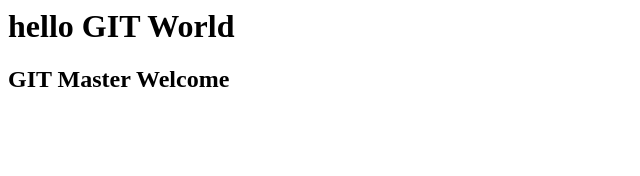
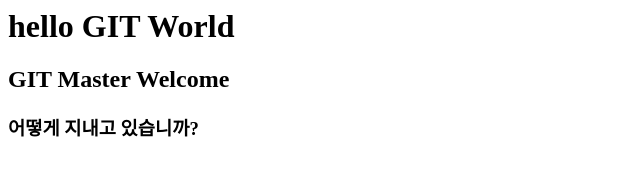
Before and after one commit to seongill/gitstudy11, a plain HTML site: page index.htm in a window 1280 px wide. Shown: the whole page, without its empty margins (0-640 px from the left). Drawn offline with Linux system fonts and the light colour scheme.

Commit message:
Good Morning

```diff
--- a/index.htm
+++ b/index.htm
@@ -1,2 +1,3 @@
 <h1>hello GIT World</h1>
 <h2>GIT Master Welcome</h2>
+<h3>어떻게 지내고 있습니까?</h3>
```
